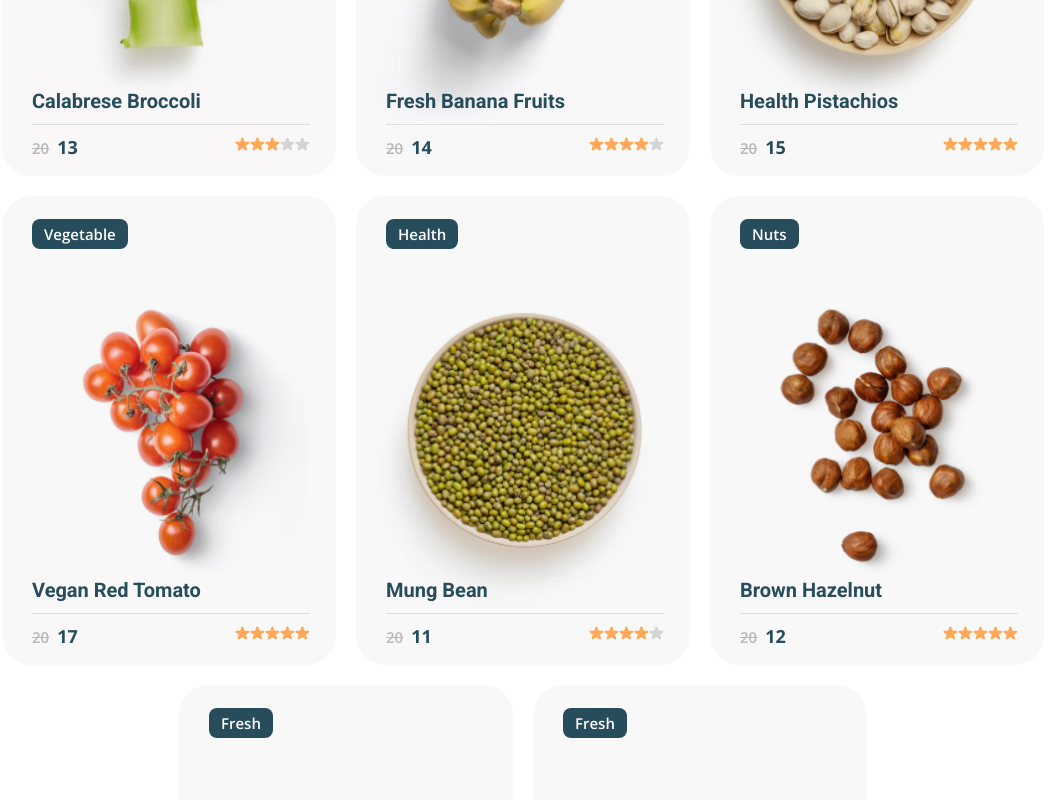
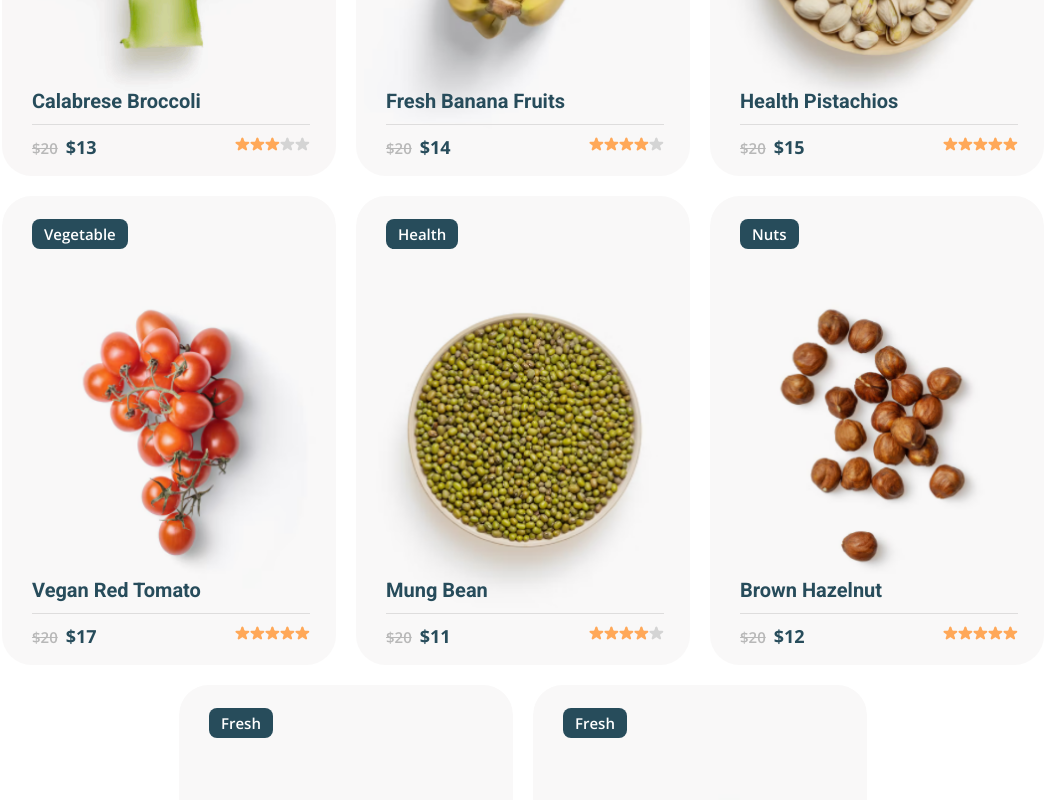
Before and after one commit to Enigma2017/shop-organic-food, a React (Vite) app: page / in a window 1280 px wide. Shown: the part 2960-3760 px from the top of the page, without its empty margins (117-1165 px from the left). Built offline with nearby package versions, Linux system fonts and the light colour scheme.

Commit message:
added price content

```diff
--- a/src/pages/shop/shop_item_card.jsx
+++ b/src/pages/shop/shop_item_card.jsx
@@ -29,8 +29,8 @@ export const ShopItemCard = () => {
                     <p className='shop__items-title'>{product.item.name}</p>
                     <p><RatingStar length={5} count={product.item.rating} /></p>
                     <div className='card__panel-price'>
-                        <span className='card__fullprice'>{product.price.fullprice}</span>
-                        <span className='card__discountprice'>{product.price.discountprice}</span>
+                        <span className='card__fullprice'>{`$${product.price.fullprice}`}</span>
+                        <span className='card__discountprice'>{`$${product.price.discountprice}`}</span>
                     </div>
                     <div className='shop__item-desc'>{product.info.description}</div>
                     <form onSubmit = {submitForm}>
--- a/src/shared/product-card.jsx
+++ b/src/shared/product-card.jsx
@@ -13,8 +13,8 @@ export const ProductCard = ({ item }) => {
                     <p className='card__name'>{item.item.name}</p>
                     <div className='card__panel-bottom'>
                         <div className='card__panel-price'>
-                            <span className='card__fullprice'>{item.price.fullprice}</span>
-                            <span className='card__discountprice'>{item.price.discountprice}</span>
+                            <span className='card__fullprice'>{`$${item.price.fullprice}`}</span>
+                            <span className='card__discountprice'>{`$${item.price.discountprice}`}</span>
                         </div>
                         <div className='card__panel-rating'>
                             <RatingStar length={5} count={item.item.rating} />
```
